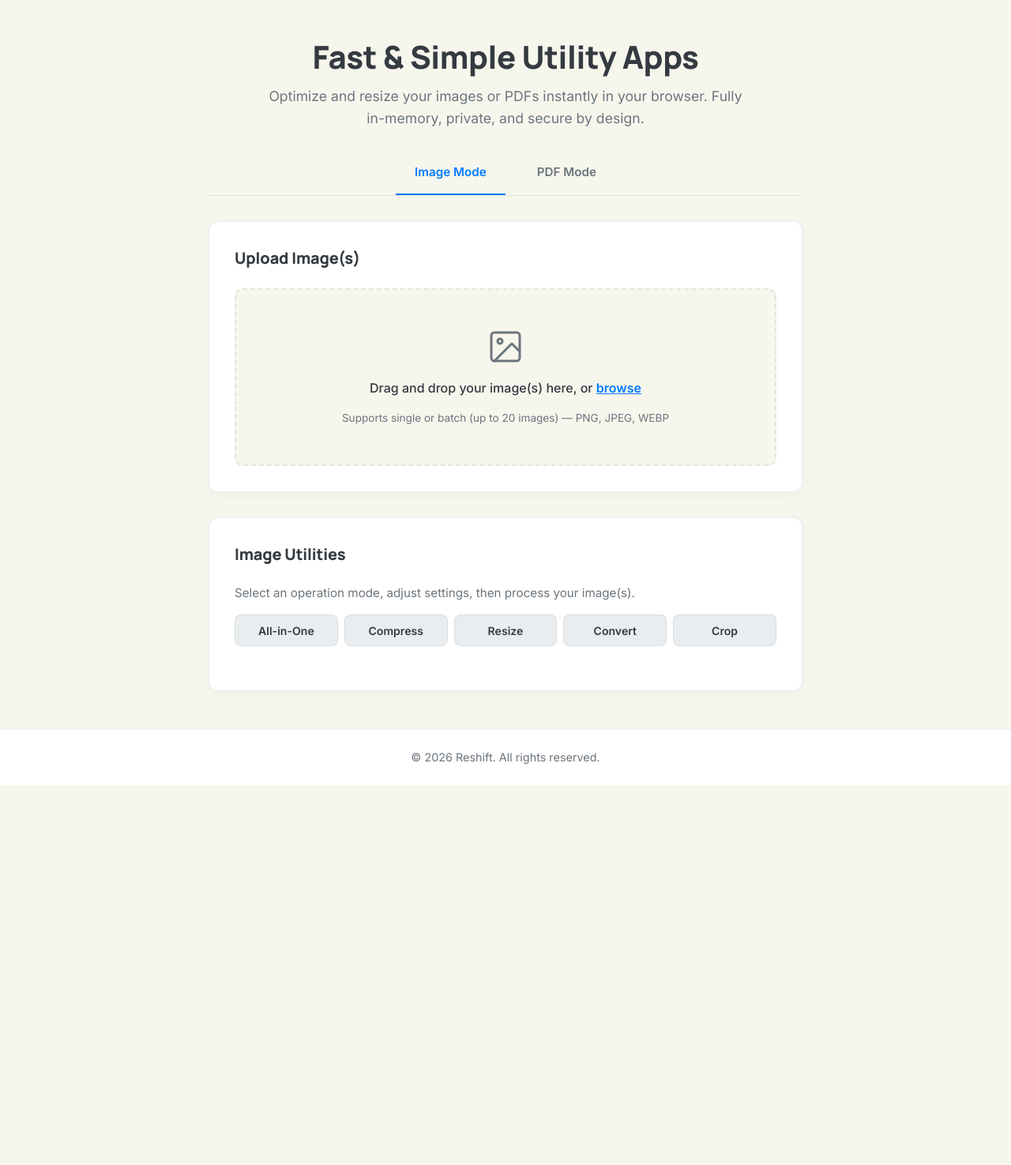
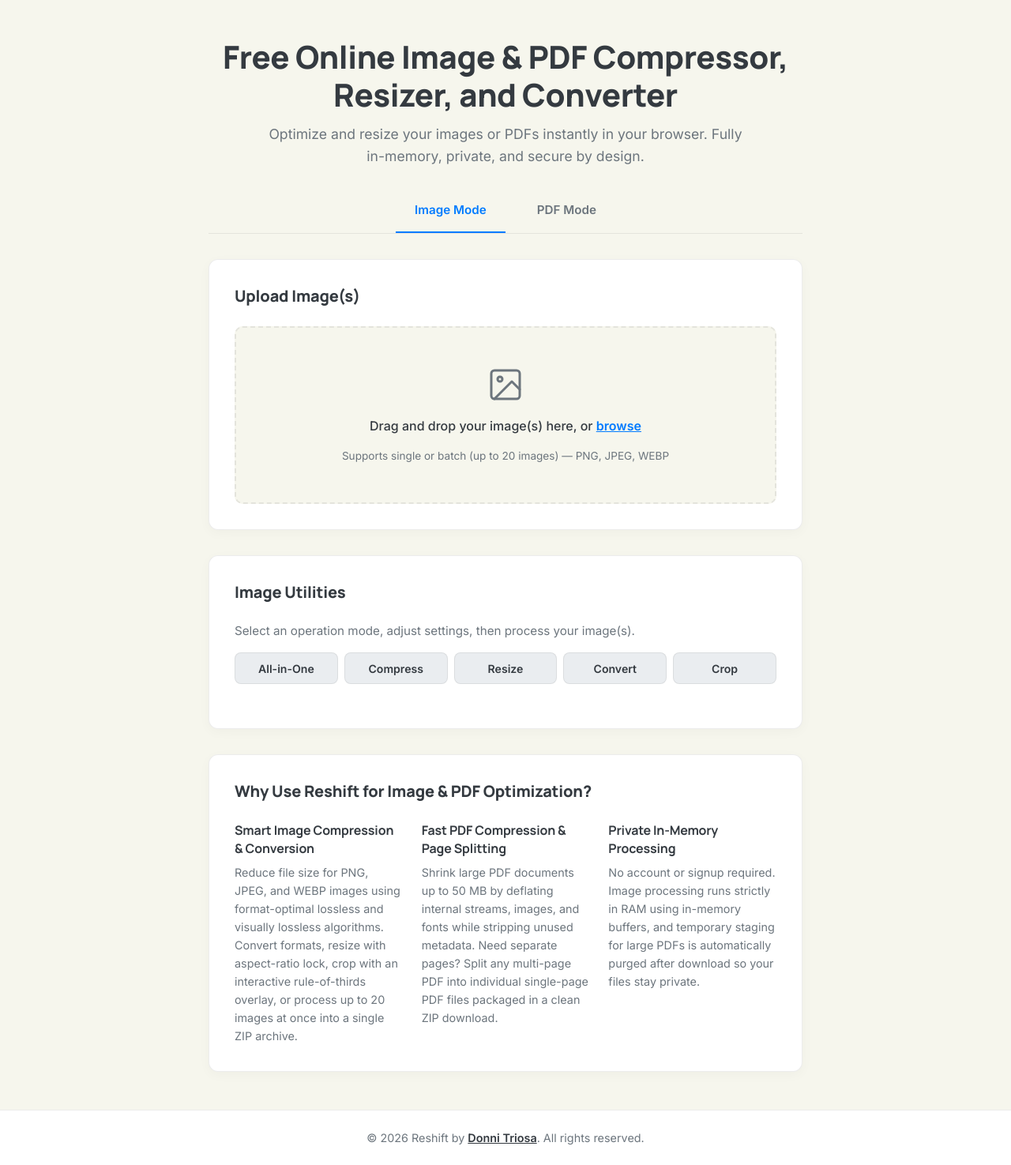
Before and after one commit to donnitriosa/Reshift, a Python web app: template templates/index.html in a window 1280 px wide. Shown: the part 71-1546 px from the top of the page at 79% size. Before the commit the page ends 1065 px from the top, so only its background shows below. Run offline with Jinja, Linux system fonts and the light colour scheme; the template is opened without the code that fills it: most values are stand-ins (such as "Sample title", 1, 10 or a date in 2020); some libraries are stand-ins or nearby versions.

Commit message:
seo: allow HEAD probes and add semantic content + rich metadata

```diff
--- a/static/css/style.css
+++ b/static/css/style.css
@@ -529,6 +529,34 @@ body.dark .btn-primary:hover:not(:disabled) {
     color: var(--text-secondary-color);
 }
 
+.footer-link {
+    color: var(--text-color);
+    font-weight: 600;
+    text-decoration: underline;
+    transition: var(--transition-fast);
+}
+
+.footer-link:hover {
+    color: var(--primary-color);
+}
+
+.seo-grid {
+    display: grid;
+    grid-template-columns: repeat(3, 1fr);
+    gap: 1.5rem;
+}
+
+.seo-item h3 {
+    font-size: 1rem;
+    margin-bottom: 0.5rem;
+    line-height: 1.4;
+}
+
+.seo-item p {
+    font-size: 0.9rem;
+    line-height: 1.6;
+}
+
 /* Trakteer overlay button — original pill, pinned bottom-right.
    The widget appends its own <style> to <head> at draw time, so overrides
    need !important plus equal-or-higher specificity.
@@ -723,4 +751,9 @@ body.dark .btn-primary:hover:not(:disabled) {
     .form-group.full-width {
         grid-column: span 1;
     }
+
+    .seo-grid {
+        grid-template-columns: 1fr;
+        gap: 1.25rem;
+    }
 }
--- a/templates/index.html
+++ b/templates/index.html
@@ -8,11 +8,16 @@
     <meta name="robots" content="{{ 'noindex, nofollow' if noindex else 'index, follow' }}">
     <link rel="canonical" href="{{ site_url }}/">
     <meta property="og:type" content="website">
+    <meta property="og:site_name" content="Reshift">
     <meta property="og:title" content="Reshift — Free Online Image & PDF Compressor, Resizer, Converter">
     <meta property="og:description" content="Compress, resize, convert and crop images, and compress or split PDFs. Free, no signup.">
     <meta property="og:url" content="{{ site_url }}/">
     <meta property="og:image" content="{{ site_url }}/static/image/Reshift5.png">
+    <meta property="og:image:alt" content="Reshift online image and PDF utility interface">
     <meta name="twitter:card" content="summary_large_image">
+    <meta name="twitter:title" content="Reshift — Free Online Image & PDF Compressor, Resizer, Converter">
+    <meta name="twitter:description" content="Compress, resize, convert and crop images, and compress or split PDFs. Free, no signup.">
+    <meta name="twitter:image" content="{{ site_url }}/static/image/Reshift5.png">
     <script type="application/ld+json">
     {
         "@context": "https://schema.org",
@@ -22,6 +27,20 @@
         "description": "Free online tool to compress, resize, convert and crop images, and compress or split PDF files.",
         "applicationCategory": "MultimediaApplication",
         "operatingSystem": "Any",
+        "author": {
+            "@type": "Person",
+            "name": "Donni Triosa",
+            "url": "https://donnitriosa.my.id"
+        },
+        "featureList": [
+            "Smart lossless and near-lossless image compression for PNG, JPEG, and WEBP",
+            "Aspect-ratio preserving image resize",
+            "Image format conversion between PNG, JPEG, and WEBP",
+            "Interactive pixel-accurate image crop",
+            "Batch image processing with ZIP archive download",
+            "PDF file size compression and metadata stripping",
+            "PDF page splitting into individual PDFs in a ZIP archive"
+        ],
         "offers": {"@type": "Offer", "price": "0", "priceCurrency": "USD"}
     }
     </script>
@@ -51,7 +70,7 @@
     <main class="main-container">
         <!-- Hero section explaining Reshift capabilities -->
         <section class="hero animate">
-            <h1 class="primary-font">Fast & Simple Utility Apps</h1>
+            <h1 class="primary-font">Free Online Image &amp; PDF Compressor, Resizer, and Converter</h1>
             <p class="secondary-font text-muted">Optimize and resize your images or PDFs instantly in your browser. Fully in-memory, private, and secure by design.</p>
         </section>
 
@@ -234,12 +253,31 @@
                 <a id="pdf-download-btn" href="#" class="btn btn-download" download>Download Output</a>
             </section>
         </div>
+
+        <!-- Semantic Feature & Privacy Overview for Users & Search Crawlers -->
+        <section class="card seo-content animate" aria-labelledby="features-heading">
+            <h2 id="features-heading" class="card-title">Why Use Reshift for Image &amp; PDF Optimization?</h2>
+            <div class="seo-grid">
+                <div class="seo-item">
+                    <h3>Smart Image Compression &amp; Conversion</h3>
+                    <p class="text-muted">Reduce file size for PNG, JPEG, and WEBP images using format-optimal lossless and visually lossless algorithms. Convert formats, resize with aspect-ratio lock, crop with an interactive rule-of-thirds overlay, or process up to 20 images at once into a single ZIP archive.</p>
+                </div>
+                <div class="seo-item">
+                    <h3>Fast PDF Compression &amp; Page Splitting</h3>
+                    <p class="text-muted">Shrink large PDF documents up to 50 MB by deflating internal streams, images, and fonts while stripping unused metadata. Need separate pages? Split any multi-page PDF into individual single-page PDF files packaged in a clean ZIP download.</p>
+                </div>
+                <div class="seo-item">
+                    <h3>Private In-Memory Processing</h3>
+                    <p class="text-muted">No account or signup required. Image processing runs strictly in RAM using in-memory buffers, and temporary staging for large PDFs is automatically purged after download so your files stay private.</p>
+                </div>
+            </div>
+        </section>
     </main>
 
     <!-- Footer mirroring donnitriosa.my.id footer structure -->
     <footer id="appFooter">
         <div class="footer-container">
-            <p>&copy; 2026 Reshift. All rights reserved.</p>
+            <p>&copy; 2026 Reshift by <a href="https://donnitriosa.my.id" class="footer-link" rel="noopener">Donni Triosa</a>. All rights reserved.</p>
         </div>
     </footer>
 
```
Also changed, not shown: main.py (+4 -4 lines), tests/test_seo.py (+15 -0 lines).
